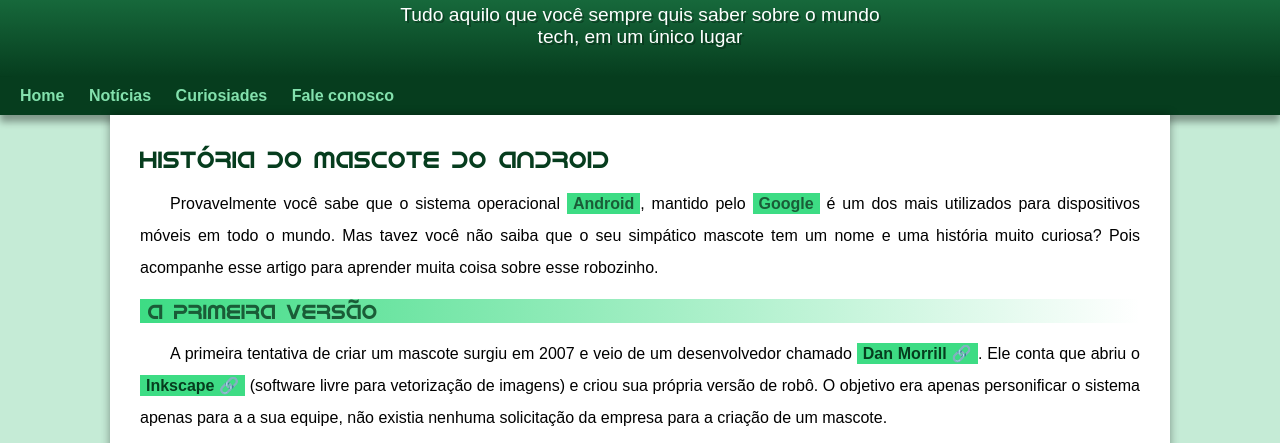
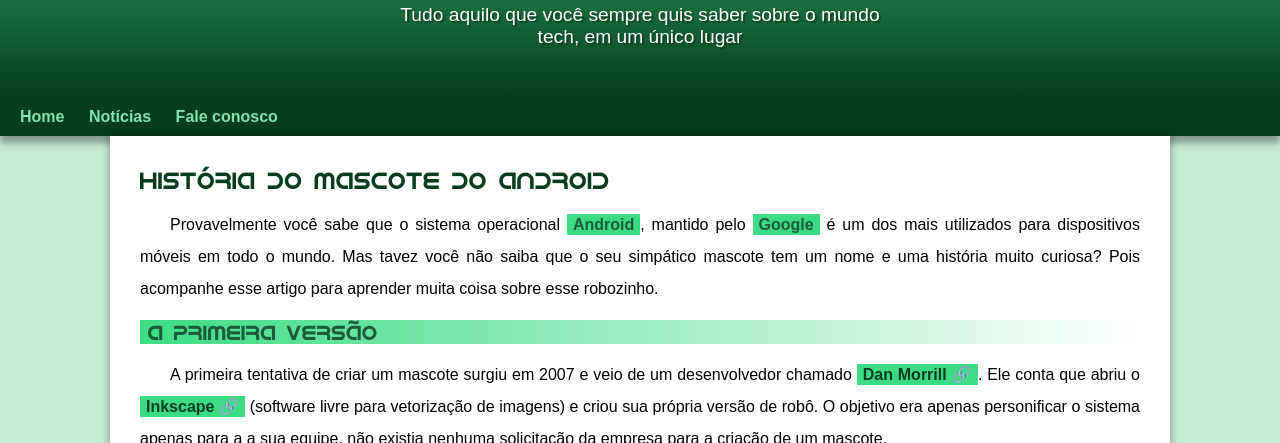
Before and after one commit to GabrielLopesF/projeto-android, a plain HTML site: page index.html in a window 1280 px wide. Shown: the part 113-556 px from the top of the page. Drawn offline with Linux system fonts and the light colour scheme.

Commit message:
ajuste margem para padding
apaguei o curiosidade

```diff
--- a/estilo/style.css
+++ b/estilo/style.css
@@ -60,7 +60,7 @@ header > p{
     padding-right: 10px;
     padding-left: 10px;
     text-shadow: 2px 2px 0px rgba(0, 0, 0, 0.288);
-    margin-bottom: 20px;
+    padding-bottom: 50px;
 }
 
 header > h1 {
--- a/index.html
+++ b/index.html
@@ -15,7 +15,6 @@
     <nav>
         <a href="#">Home</a>
         <a href="#">Notícias</a>
-        <a href="#">Curiosiades</a>
         <a href="#">Fale conosco</a>
 
     </nav>
```
